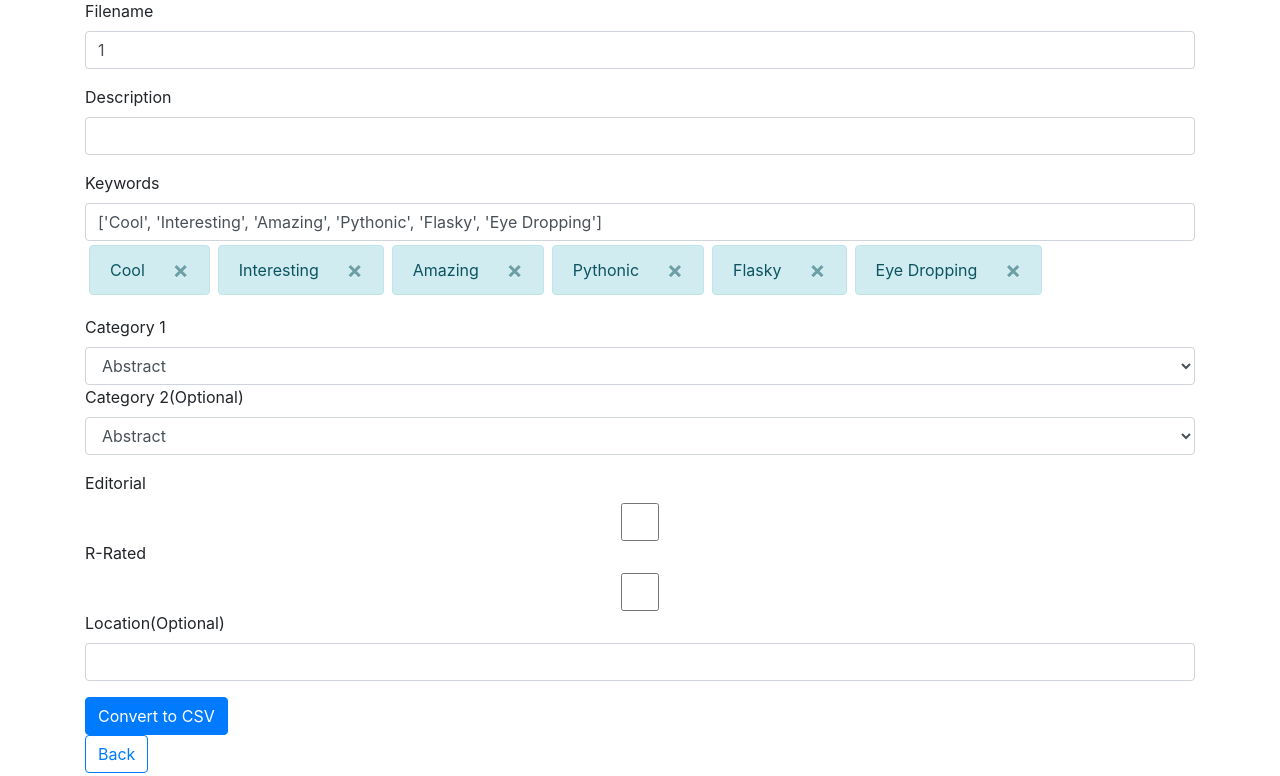
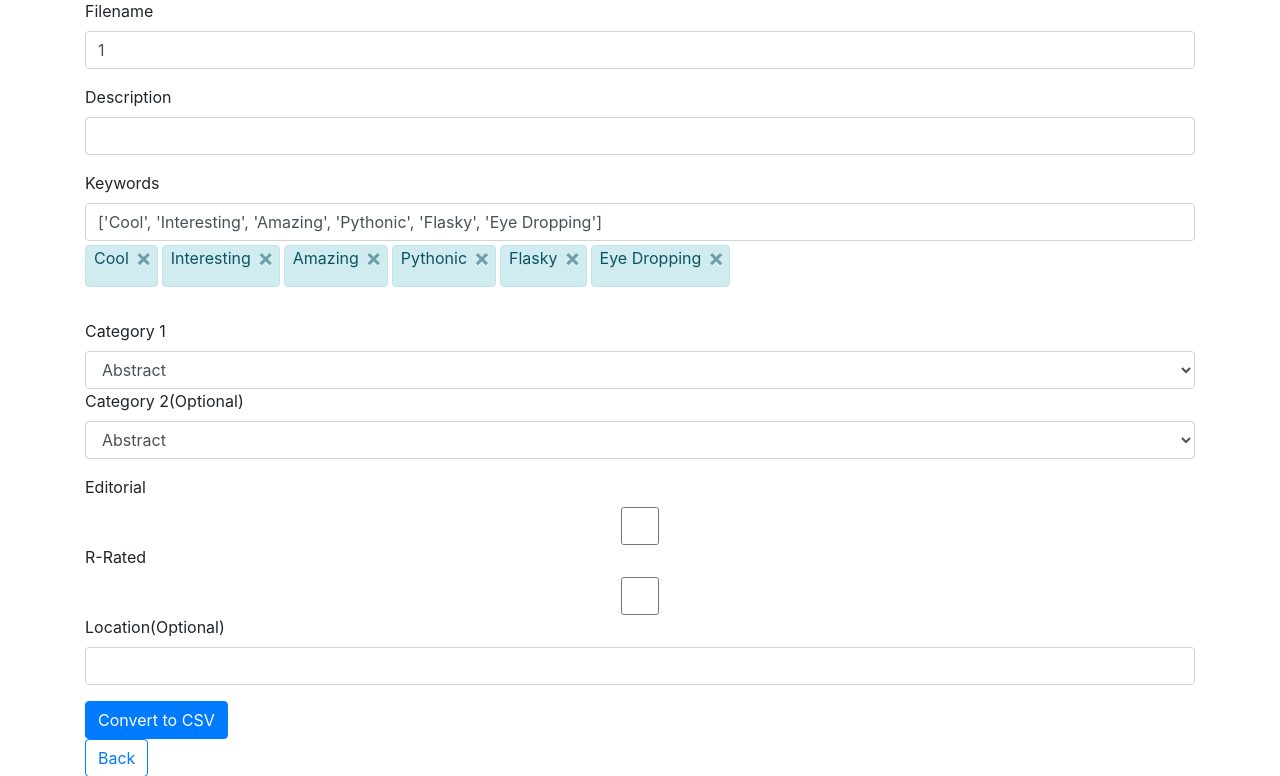
Before and after one commit to kevinreber/Capstone-Project, a Flask app: page /file/1 in a window 1280 px wide. Shown: the part 203-979 px from the top of the page. Run offline with Flask 2, Linux system fonts and the light colour scheme; some libraries are stand-ins or nearby versions.

Commit message:
basic styling

```diff
--- /dev/null
+++ b/static/stylesheets/css/styles.css
@@ -0,0 +1,35 @@
+/* ============================================= */
+/*                  Colors                       */
+/* ============================================= */
+/* ============================================= */
+/*                     Font                      */
+/* ============================================= */
+/* ============================================= */
+/*               Media Queries                   */
+/* ============================================= */
+/* ============================================= */
+/*              Mixins                           */
+/* ============================================= */
+/* ============================================= */
+/*              Animations & Keyframes           */
+/* ============================================= */
+/* ============================================= */
+/*              Typography                       */
+/* ============================================= */
+* {
+  box-sizing: border-box;
+}
+
+a {
+  text-decoration: none;
+}
+
+/* ============================================= */
+/*              Buttons                          */
+/* ============================================= */
+.alert-dismissible .close {
+  padding: 0;
+  margin: 0 5px;
+}
+
+/*# sourceMappingURL=styles.css.map */
--- /dev/null
+++ b/static/stylesheets/scss/base/_index.scss
@@ -0,0 +1 @@
+@import 'typography';
--- /dev/null
+++ b/static/stylesheets/scss/base/_typography.scss
@@ -0,0 +1,11 @@
+/* ============================================= */
+/*              Typography                       */
+/* ============================================= */
+
+* {
+  box-sizing: border-box;
+}
+
+a {
+  text-decoration: none;
+}
--- /dev/null
+++ b/static/stylesheets/scss/component/_button.scss
@@ -0,0 +1,7 @@
+/* ============================================= */
+/*              Buttons                          */
+/* ============================================= */
+.alert-dismissible .close {
+  padding: 0;
+  margin: 0 5px;
+}
--- /dev/null
+++ b/static/stylesheets/scss/component/_index.scss
@@ -0,0 +1 @@
+@import 'button';
--- /dev/null
+++ b/static/stylesheets/scss/styles.scss
@@ -0,0 +1 @@
+@import 'utilities/index','base/index', 'component/index';
--- /dev/null
+++ b/static/stylesheets/scss/utilities/_index.scss
@@ -0,0 +1 @@
+@import 'variables', 'mixins', 'keyframes';
--- /dev/null
+++ b/static/stylesheets/scss/utilities/_keyframes.scss
@@ -0,0 +1,3 @@
+/* ============================================= */
+/*              Animations & Keyframes           */
+/* ============================================= */
--- /dev/null
+++ b/static/stylesheets/scss/utilities/_mixins.scss
@@ -0,0 +1,3 @@
+/* ============================================= */
+/*              Mixins                           */
+/* ============================================= */
--- a/templates/base.html
+++ b/templates/base.html
@@ -11,6 +11,7 @@
         integrity="sha384-Vkoo8x4CGsO3+Hhxv8T/Q5PaXtkKtu6ug5TOeNV6gBiFeWPGFN9MuhOf23Q9Ifjh" crossorigin="anonymous">
     <!-- Fontawesome -->
     <link href="//maxcdn.bootstrapcdn.com/font-awesome/4.7.0/css/font-awesome.min.css" rel="stylesheet">
+    <link rel="stylesheet" href="/static/stylesheets/css/styles.css">
 </head>
 
 <body>
--- a/templates/prepare_export.html
+++ b/templates/prepare_export.html
@@ -21,11 +21,11 @@
     <div class="form-group">
         {{ form.keywords.label }}
         {{ form.keywords(class_="form-control") }}
-
+        <!-- pt-2 pb-2 pr-6 pl-3 -->
         <div class="keyword-container  d-flex">
             {% for key in form.keywords.data %}
-            <div class="m-1 alert alert-info alert-dismissible fade show" role="alert">
-                {{ key }}
+            <div class="pr-4 pt-0 pb-0 pl-2 mt-1 mr-1 alert alert-info alert-dismissible fade show" role="alert">
+                <p class="pr-1">{{ key }}</p>
                 <button type="button" class="close" data-dismiss="alert" aria-label="Close">
                     <span aria-hidden="true">&times;</span>
                 </button>
```
Also changed, not shown: static/stylesheets/scss/utilities/_variables.scss (added, +14 -0 lines), 1 other file.
